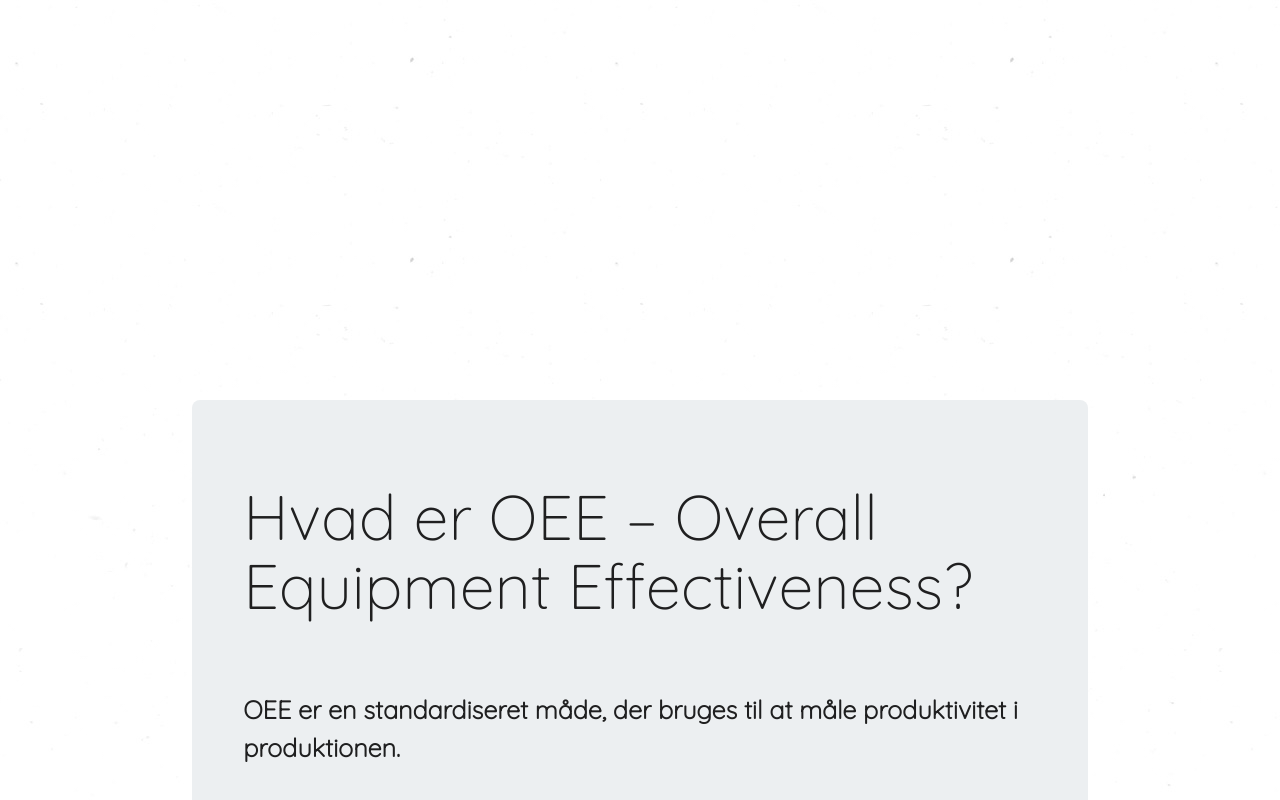
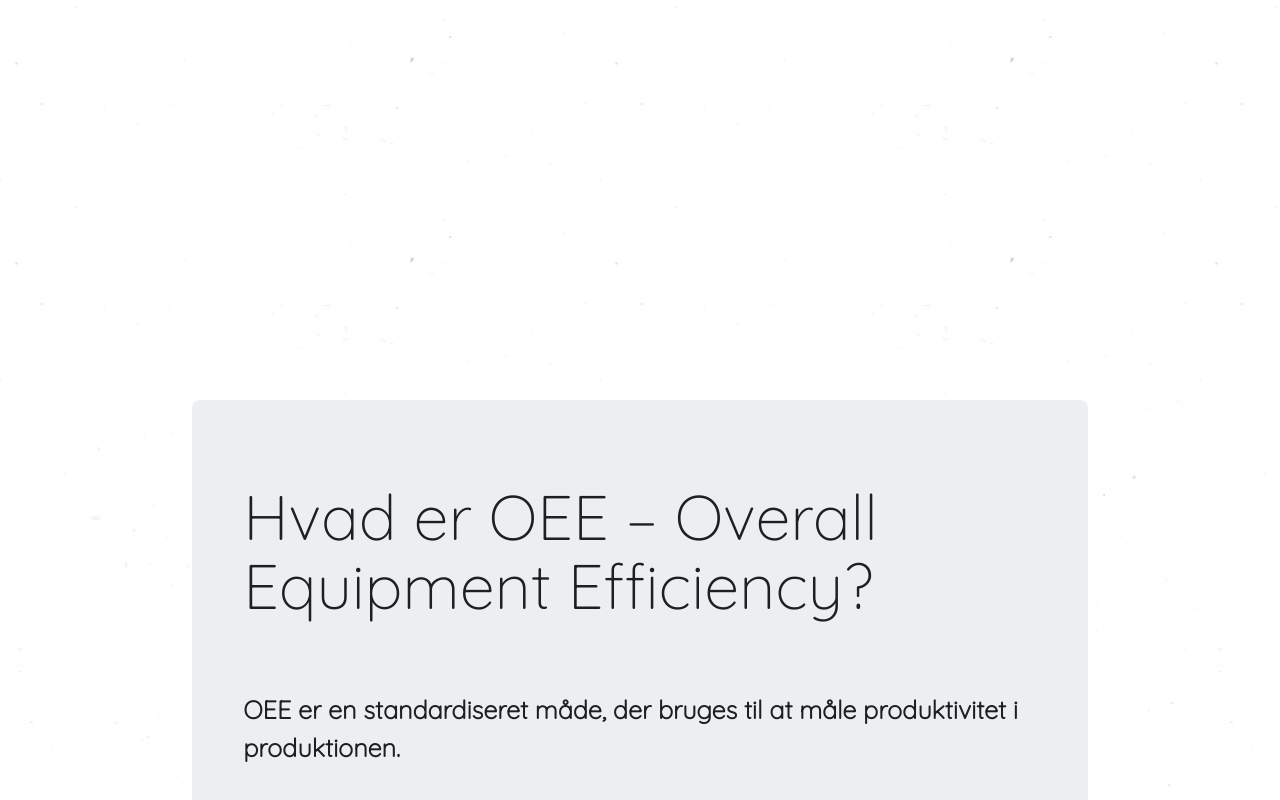
Before and after one commit to Mopra/oee, a plain HTML site: page index.html in a window 1280 px wide. Shown: the top 800 px of the page. Drawn offline with nearby package versions, Linux system fonts and the light colour scheme.

Commit message:
Update index.html

```diff
--- a/index.html
+++ b/index.html
@@ -19,7 +19,7 @@
 
 <div class="row">
   <div class="col s12">
-<h1> Hvad er OEE – Overall Equipment Effectiveness? </h1>
+<h1> Hvad er OEE – Overall Equipment Efficiency? </h1>
 </div></div>
 <div class="row flow-text">
   <div class="col s12">
```
